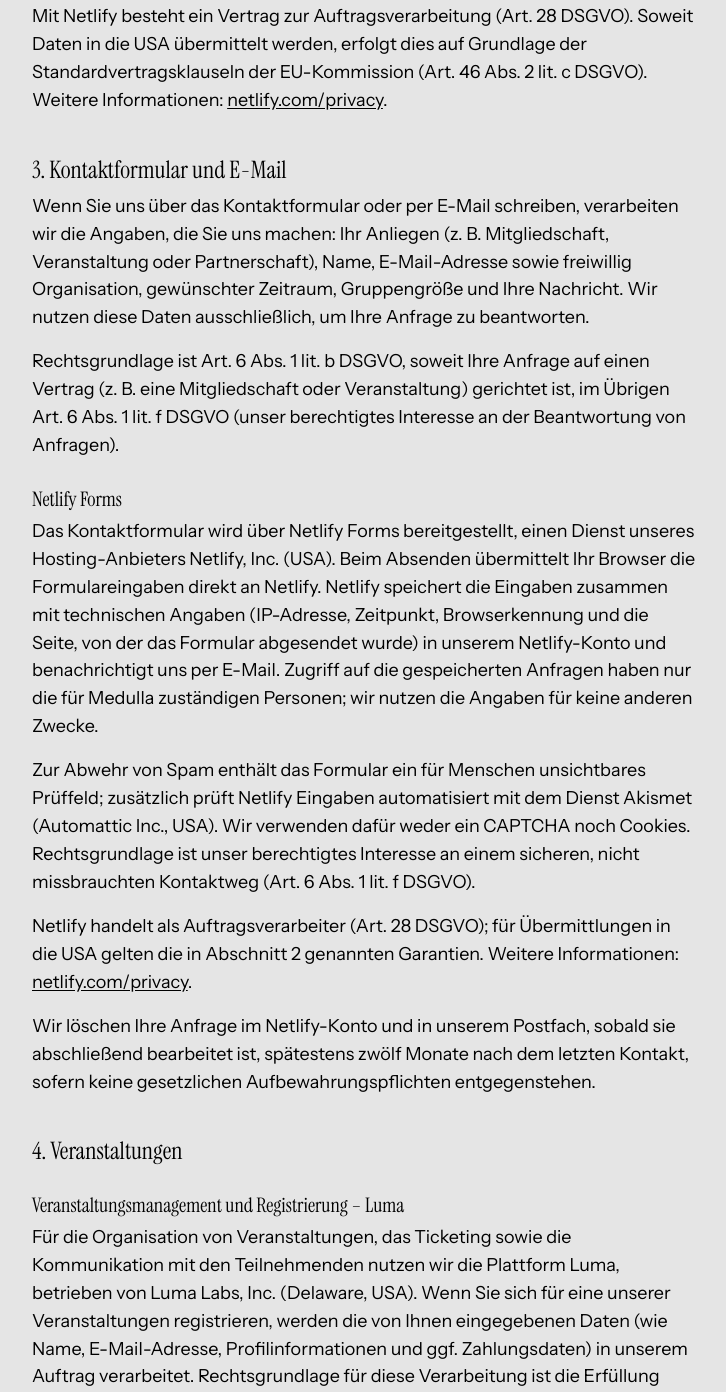
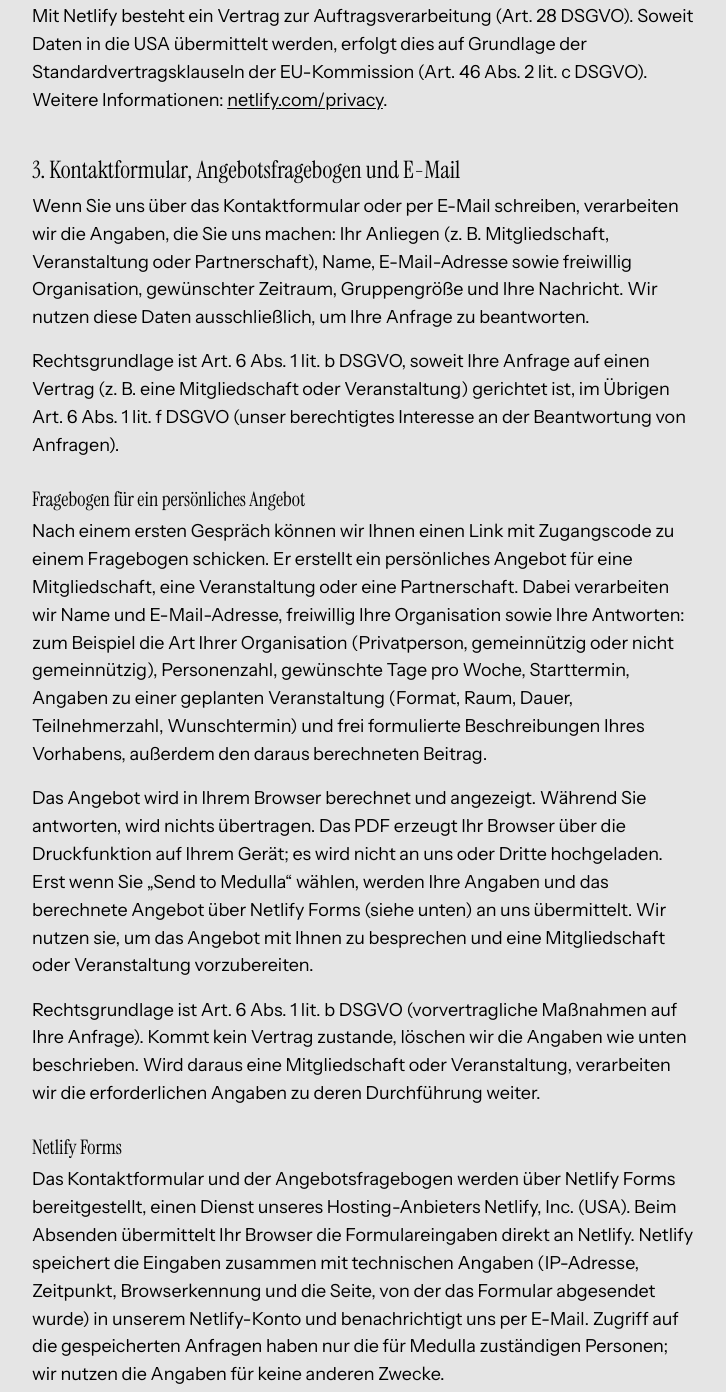
Before and after one commit to Dark-Matter-Labs/medulla, a plain HTML site: page datenschutz.html in a window 1280 px wide. Shown: the part 777-2169 px from the top of the page, without its empty margins (276-1002 px from the left). Drawn offline with Linux system fonts and the light colour scheme.

Commit message:
content: privacy notice covers the proposal questionnaire, linked from the page
- Datenschutz section 3 now covers the proposal questionnaire: what it asks,
  that the proposal and PDF are made in the browser and nothing is sent until
  'Send to Medulla', legal basis Art. 6(1)(b) GDPR, and the same 12-month deletion
- Proposal page: a short note with a link in the first card (where details are
  typed), a sending and retention note in the final card, Impressum and
  Datenschutz in the footer (hidden in print)

Co-Authored-By: Claude Opus 5.5 <noreply@anthropic.com>

```diff
--- a/datenschutz.html
+++ b/datenschutz.html
@@ -38,15 +38,20 @@
     <p>Diese Website wird bei Netlify, Inc. (USA) gehostet. Beim Aufruf der Website verarbeitet Netlify technisch notwendige Daten in Server-Logfiles: IP-Adresse, Datum und Uhrzeit des Zugriffs, aufgerufene Seite, Referrer-URL sowie Browser- und Betriebssystem­angaben. Die Verarbeitung erfolgt, um die Website sicher und stabil bereitzustellen (Art. 6 Abs. 1 lit. f DSGVO; unser berechtigtes Interesse liegt im sicheren Betrieb der Website).</p>
     <p>Mit Netlify besteht ein Vertrag zur Auftragsverarbeitung (Art. 28 DSGVO). Soweit Daten in die USA übermittelt werden, erfolgt dies auf Grundlage der Standardvertrags­klauseln der EU-Kommission (Art. 46 Abs. 2 lit. c DSGVO). Weitere Informationen: <a href="https://www.netlify.com/privacy/">netlify.com/privacy</a>.</p>
 
-    <h2>3. Kontaktformular und E-Mail</h2>
+    <h2>3. Kontaktformular, Angebotsfragebogen und E-Mail</h2>
     <p>Wenn Sie uns über das Kontaktformular oder per E-Mail schreiben, verarbeiten wir die Angaben, die Sie uns machen: Ihr Anliegen (z. B. Mitgliedschaft, Veranstaltung oder Partnerschaft), Name, E-Mail-Adresse sowie freiwillig Organisation, gewünschter Zeitraum, Gruppengröße und Ihre Nachricht. Wir nutzen diese Daten ausschließlich, um Ihre Anfrage zu beantworten.</p>
     <p>Rechtsgrundlage ist Art. 6 Abs. 1 lit. b DSGVO, soweit Ihre Anfrage auf einen Vertrag (z. B. eine Mitgliedschaft oder Veranstaltung) gerichtet ist, im Übrigen Art. 6 Abs. 1 lit. f DSGVO (unser berechtigtes Interesse an der Beantwortung von Anfragen).</p>
 
+    <h3>Fragebogen für ein persönliches Angebot</h3>
+    <p>Nach einem ersten Gespräch können wir Ihnen einen Link mit Zugangscode zu einem Fragebogen schicken. Er erstellt ein persönliches Angebot für eine Mitgliedschaft, eine Veranstaltung oder eine Partnerschaft. Dabei verarbeiten wir Name und E-Mail-Adresse, freiwillig Ihre Organisation sowie Ihre Antworten: zum Beispiel die Art Ihrer Organisation (Privatperson, gemeinnützig oder nicht gemeinnützig), Personenzahl, gewünschte Tage pro Woche, Starttermin, Angaben zu einer geplanten Veranstaltung (Format, Raum, Dauer, Teilnehmerzahl, Wunschtermin) und frei formulierte Beschreibungen Ihres Vorhabens, außerdem den daraus berechneten Beitrag.</p>
+    <p>Das Angebot wird in Ihrem Browser berechnet und angezeigt. Während Sie antworten, wird nichts übertragen. Das PDF erzeugt Ihr Browser über die Druckfunktion auf Ihrem Gerät; es wird nicht an uns oder Dritte hochgeladen. Erst wenn Sie „Send to Medulla“ wählen, werden Ihre Angaben und das berechnete Angebot über Netlify Forms (siehe unten) an uns übermittelt. Wir nutzen sie, um das Angebot mit Ihnen zu besprechen und eine Mitgliedschaft oder Veranstaltung vorzubereiten.</p>
+    <p>Rechtsgrundlage ist Art. 6 Abs. 1 lit. b DSGVO (vorvertragliche Maßnahmen auf Ihre Anfrage). Kommt kein Vertrag zustande, löschen wir die Angaben wie unten beschrieben. Wird daraus eine Mitgliedschaft oder Veranstaltung, verarbeiten wir die erforderlichen Angaben zu deren Durchführung weiter.</p>
+
     <h3>Netlify Forms</h3>
-    <p>Das Kontaktformular wird über Netlify Forms bereitgestellt, einen Dienst unseres Hosting-Anbieters Netlify, Inc. (USA). Beim Absenden übermittelt Ihr Browser die Formulareingaben direkt an Netlify. Netlify speichert die Eingaben zusammen mit technischen Angaben (IP-Adresse, Zeitpunkt, Browserkennung und die Seite, von der das Formular abgesendet wurde) in unserem Netlify-Konto und benachrichtigt uns per E-Mail. Zugriff auf die gespeicherten Anfragen haben nur die für Medulla zuständigen Personen; wir nutzen die Angaben für keine anderen Zwecke.</p>
+    <p>Das Kontaktformular und der Angebotsfragebogen werden über Netlify Forms bereitgestellt, einen Dienst unseres Hosting-Anbieters Netlify, Inc. (USA). Beim Absenden übermittelt Ihr Browser die Formulareingaben direkt an Netlify. Netlify speichert die Eingaben zusammen mit technischen Angaben (IP-Adresse, Zeitpunkt, Browserkennung und die Seite, von der das Formular abgesendet wurde) in unserem Netlify-Konto und benachrichtigt uns per E-Mail. Zugriff auf die gespeicherten Anfragen haben nur die für Medulla zuständigen Personen; wir nutzen die Angaben für keine anderen Zwecke.</p>
     <p>Zur Abwehr von Spam enthält das Formular ein für Menschen unsichtbares Prüffeld; zusätzlich prüft Netlify Eingaben automatisiert mit dem Dienst Akismet (Automattic Inc., USA). Wir verwenden dafür weder ein CAPTCHA noch Cookies. Rechtsgrundlage ist unser berechtigtes Interesse an einem sicheren, nicht missbrauchten Kontaktweg (Art. 6 Abs. 1 lit. f DSGVO).</p>
     <p>Netlify handelt als Auftragsverarbeiter (Art. 28 DSGVO); für Übermittlungen in die USA gelten die in Abschnitt 2 genannten Garantien. Weitere Informationen: <a href="https://www.netlify.com/privacy/">netlify.com/privacy</a>.</p>
-    <p>Wir löschen Ihre Anfrage im Netlify-Konto und in unserem Postfach, sobald sie abschließend bearbeitet ist, spätestens zwölf Monate nach dem letzten Kontakt, sofern keine gesetzlichen Aufbewahrungs&shy;pflichten entgegenstehen.</p>
+    <p>Wir löschen Ihre Anfrage oder Ihren Angebotsfragebogen im Netlify-Konto und in unserem Postfach, sobald sie abschließend bearbeitet sind, spätestens zwölf Monate nach dem letzten Kontakt, sofern keine gesetzlichen Aufbewahrungs&shy;pflichten entgegenstehen.</p>
 
     <h2>4. Veranstaltungen</h2>
 
--- a/styles/proposal.css
+++ b/styles/proposal.css
@@ -161,6 +161,9 @@ fieldset { border: 0; padding: 0; margin: 0 0 32px; min-width: 0; }
 .p-foot { margin: 24px 0 4px; padding-top: 12px; border-top: 1px solid var(--line); font-size: 12px; color: var(--muted); }
 .p-address { margin: 0; font-size: 12px; color: var(--muted); }
 
+.legal { max-width: 1180px; margin: 0 auto; padding: 0 16px 32px; font-size: 13px; color: var(--muted); }
+.step .fine { margin: 14px 0 0; }
+
 /* phones: a price bar while the proposal is off screen */
 .peek { display: none; }
 @media (max-width: 899px) {
@@ -176,7 +179,7 @@ fieldset { border: 0; padding: 0; margin: 0 0 32px; min-width: 0; }
 @media print {
   @page { size: A4; margin: 16mm; }
   html, body { background: #fff; }
-  .top, .skip, .gate, .journey, .peek, form[name=proposal] { display: none !important; }
+  .top, .skip, .gate, .journey, .peek, .legal, form[name=proposal] { display: none !important; }
   main { padding: 0; max-width: none; }
   .layout { display: block; }
   .proposal { position: static; max-height: none; overflow: visible; box-shadow: none; border-radius: 0; padding: 18px 0 0; background: #fff; border-top: 4px solid var(--ya); }
```
Also changed, not shown: proposal.html (+4 -1 lines).
